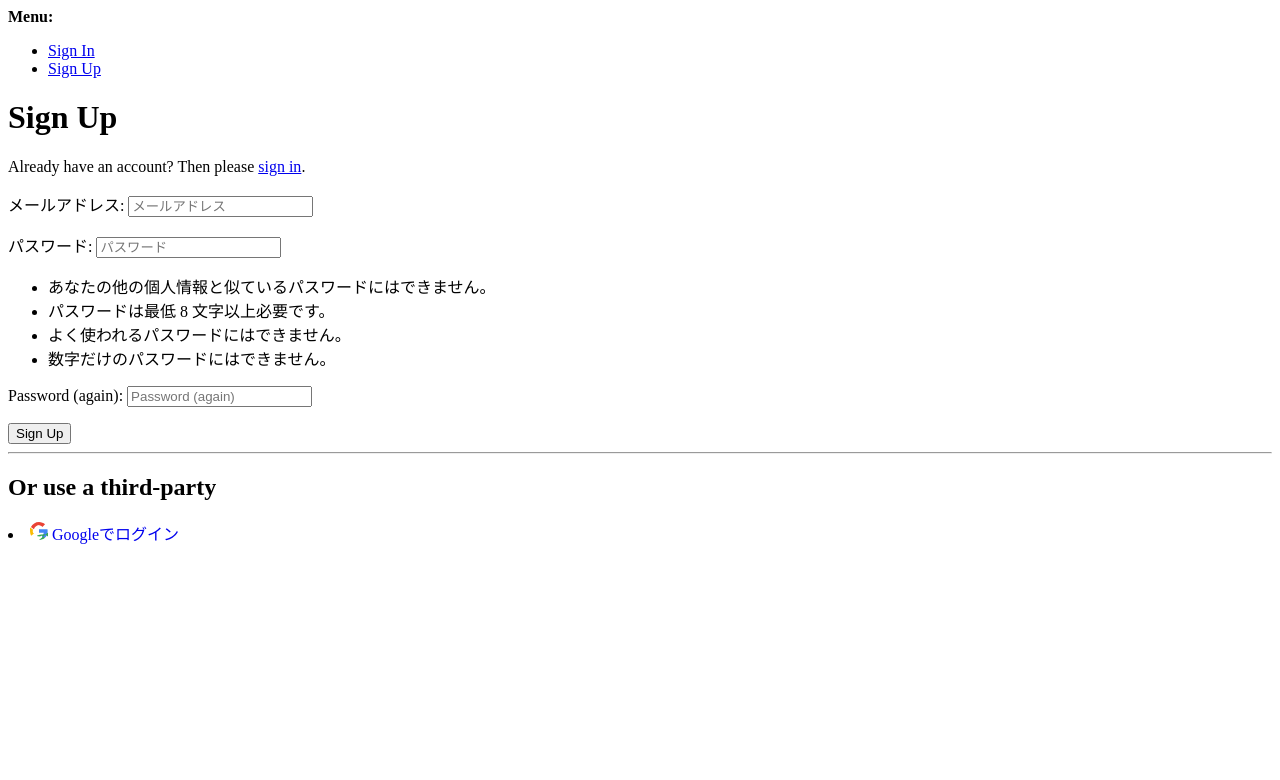
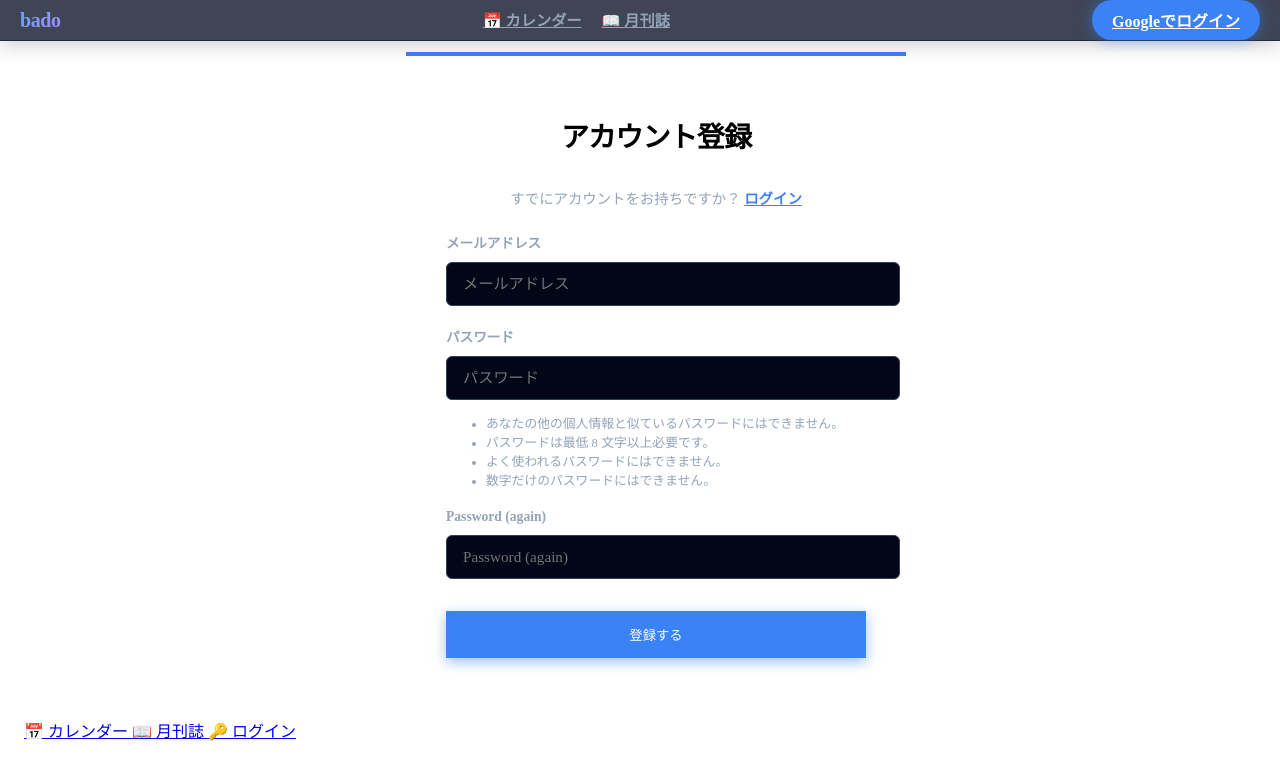
Before and after one commit to xxkhyn/bado, a Django app: page /accounts/signup/ in a window 1280 px wide. Shown: the top 780 px of the page. Run offline with Django 5.2, Linux system fonts and the light colour scheme; data comes from the database, SQL or seed files in the repository; some libraries are stand-ins or nearby versions.

Commit message:
Feat: Add signup link to login page and create styled signup page

```diff
--- /dev/null
+++ b/templates/account/signup.html
@@ -0,0 +1,61 @@
+{% extends "base.html" %}
+{% load i18n %}
+{% load account socialaccount %}
+
+{% block title %}アカウント登録{% endblock %}
+
+{% block content %}
+<div class="flex-center" style="min-height: 80vh; padding: 20px;">
+    <div class="card" style="width: 100%; max-width: 420px; padding: 40px; border-top: 4px solid var(--brand-primary);">
+        <h1
+            style="text-align: center; margin-bottom: 32px; font-size: 1.75rem; font-weight: 800; letter-spacing: -0.03em;">
+            アカウント登録</h1>
+
+        <p style="text-align: center; margin-bottom: 24px; color: var(--text-muted); font-size: 0.9rem;">
+            すでにアカウントをお持ちですか？ <a href="{% url 'account_login' %}"
+                style="color: var(--brand-primary); font-weight: 600;">ログイン</a>
+        </p>
+
+        <form class="signup" id="signup_form" method="post" action="{% url 'account_signup' %}">
+            {% csrf_token %}
+
+            {% if form.errors %}
+            <div
+                style="background:rgba(239,68,68,0.1); border:1px solid var(--accent-danger); color:var(--accent-danger); padding:16px; border-radius:var(--radius-md); margin-bottom:24px; font-size:0.9rem; display:flex; flex-direction:column; gap:8px;">
+                {% for field in form %}
+                {% for error in field.errors %}
+                <div style="display:flex; align-items:center; gap:8px;">
+                    <span style="font-size:1.1em;">⚠️</span> {{ error }}
+                </div>
+                {% endfor %}
+                {% endfor %}
+                {% if form.non_field_errors %}
+                {% for error in form.non_field_errors %}
+                <div style="display:flex; align-items:center; gap:8px;">
+                    <span style="font-size:1.1em;">⚠️</span> {{ error }}
+                </div>
+                {% endfor %}
+                {% endif %}
+            </div>
+            {% endif %}
+
+            {% for field in form %}
+            <div class="field">
+                <label for="{{ field.id_for_label }}">{{ field.label }}</label>
+                {{ field }}
+                {% if field.help_text %}
+                <div style="font-size: 0.8rem; color: var(--text-muted); margin-top: 4px;">{{ field.help_text }}</div>
+                {% endif %}
+            </div>
+            {% endfor %}
+
+            {% if redirect_field_value %}
+            <input type="hidden" name="{{ redirect_field_name }}" value="{{ redirect_field_value }}" />
+            {% endif %}
+
+            <button class="primaryAction btn btn-primary" type="submit"
+                style="width:100%; margin-top:12px; padding: 14px;">登録する</button>
+        </form>
+    </div>
+</div>
+{% endblock %}
```
Also changed, not shown: templates/account/login.html (+6 -1 lines).
